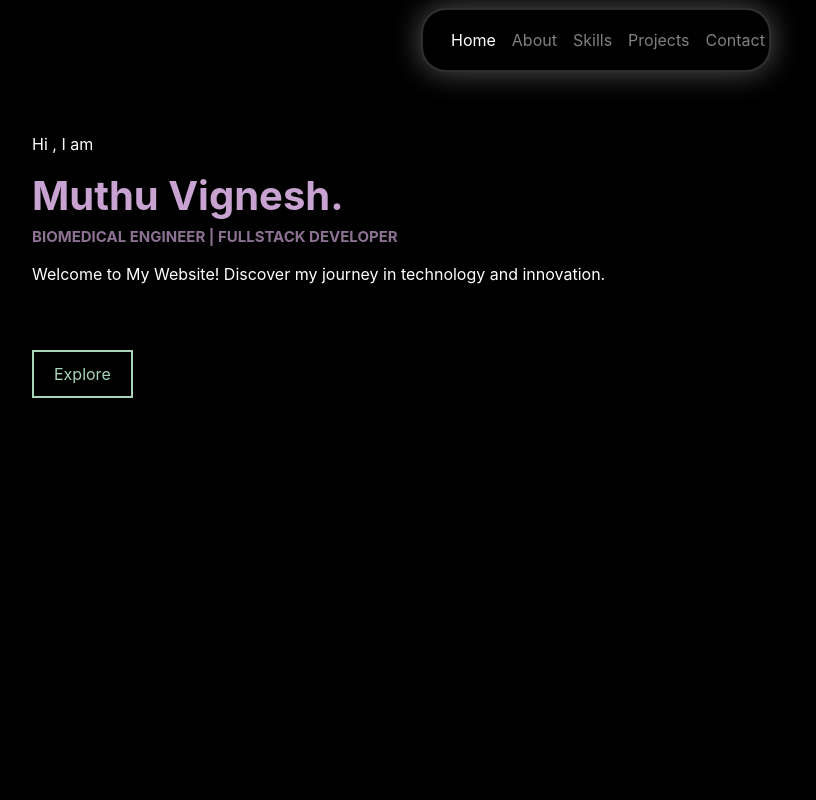
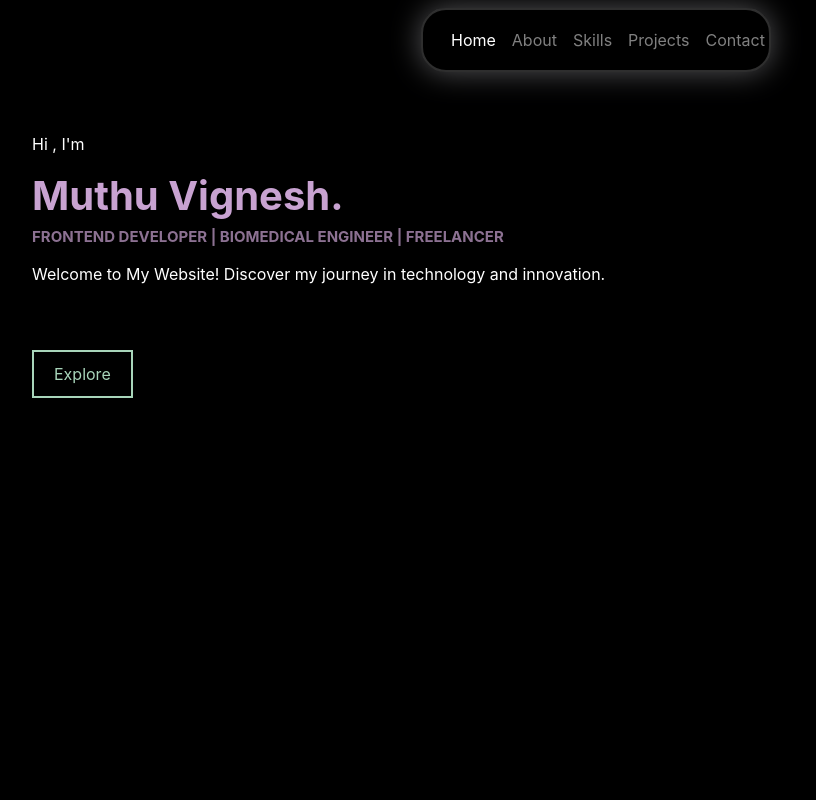
Before and after one commit to MuthuVigneshV/My-Portfoio, a plain HTML site: page index.html in a window 1280 px wide. Shown: the top 800 px of the page, without its empty margins (44-860 px from the left). Drawn offline with nearby package versions, Linux system fonts and the light colour scheme; a web font is replaced by a local one.

Commit message:
Update index.html

```diff
--- a/index.html
+++ b/index.html
@@ -48,10 +48,9 @@
     <div class="hidden home-container " id="home-section">
         <div class="home-part-container text-left p-2 mt-2">
             <div class="mt-5 p-5">
-                <p class="prof-para">Hi , I am</p>
+                <p class="prof-para">Hi , I'm</p>
                 <h1 class="home-heading">Muthu Vignesh.</h1>
-                <h2 class="home-heading " style="opacity: 0.7; font-size: 15px;">BIOMEDICAL ENGINEER | FULLSTACK
-                    DEVELOPER</h2>
+                <h2 class="home-heading " style="opacity: 0.7; font-size: 15px;">FRONTEND DEVELOPER | BIOMEDICAL ENGINEER | FREELANCER</h2>
                 <p class="para mt-3">Welcome to My Website! Discover my journey in technology and innovation.</p>
             </div>
             <div class="pl-5">
@@ -72,7 +71,7 @@
                         <div class="mt-3 p-2">
                             <p class="as-para">
                                 I am a Biomedical Engineering graduate with a passion for merging technology and
-                                healthcare. As an experienced freelance web developer, I specialize in creating
+                                healthcare. As a freelance web developer, I specialize in creating
                                 user-friendly, modern websites and digital solutions using HTML, CSS, JavaScript, and
                                 Python.
                             </p>
```
